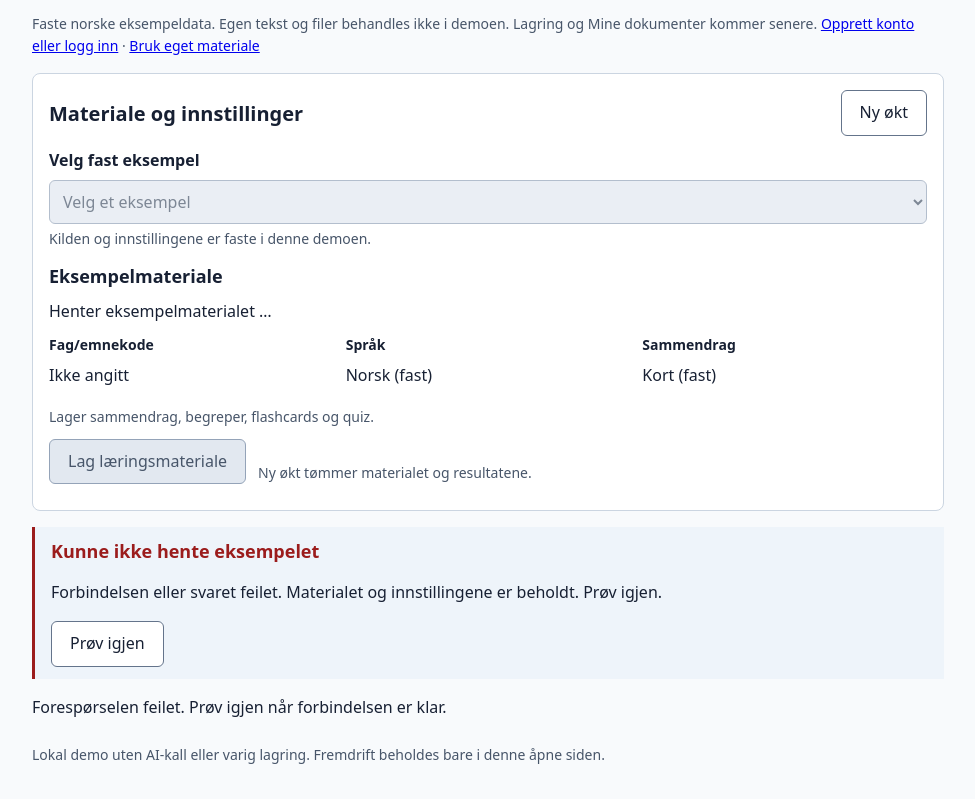
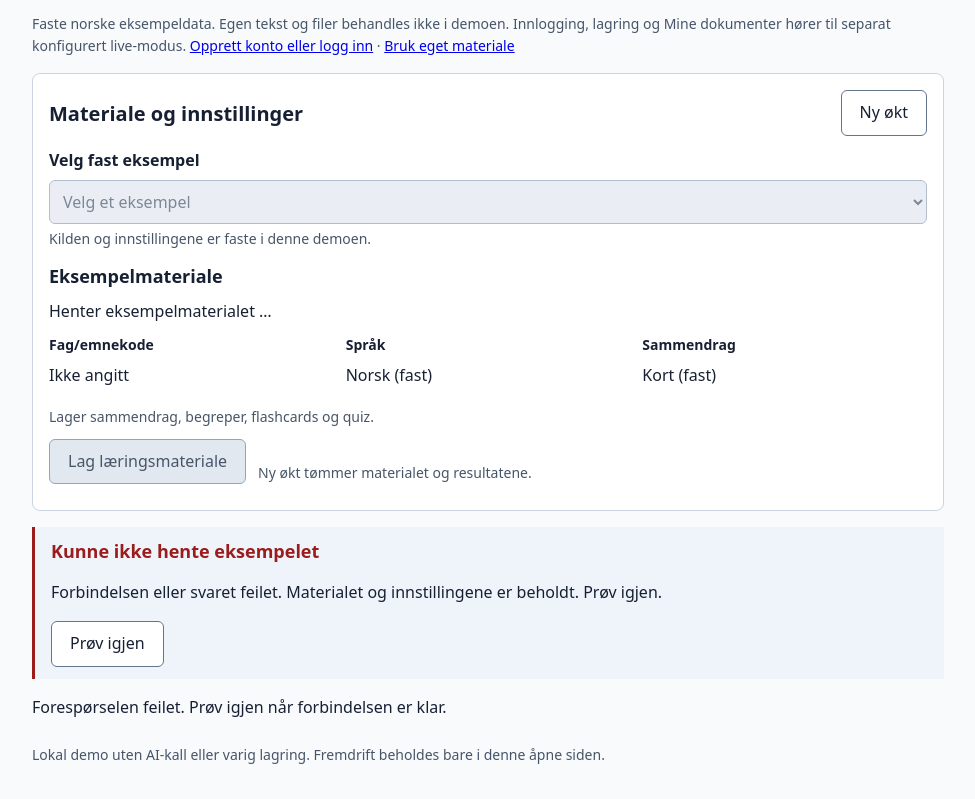
Before and after one commit to IBE160-2026/G79-hansen, a website: page app/static/index.html in a window 1280 px wide. Shown: the part 104-903 px from the top of the page, without its empty margins (152-1127 px from the left). Drawn offline with Linux system fonts and the light colour scheme; files that its build step writes are made by us from their sources; no server answers; files whose address does not match are found by name.

```diff
--- a/app/static/index.html
+++ b/app/static/index.html
@@ -12,7 +12,7 @@
   <header>
     <h1>AI Study Buddy <span class="demo-label">Demo – eksempeldata</span></h1>
     <p class="muted">Fra kursmateriale til oversikt og øving.</p>
-    <p class="source">Faste norske eksempeldata. Egen tekst og filer behandles ikke i demoen. Lagring og Mine dokumenter kommer senere. <a href="/account">Opprett konto eller logg inn</a> · <a href="/workspace">Bruk eget materiale</a></p>
+    <p class="source">Faste norske eksempeldata. Egen tekst og filer behandles ikke i demoen. Innlogging, lagring og Mine dokumenter hører til separat konfigurert live-modus. <a href="/account">Opprett konto eller logg inn</a> · <a href="/workspace">Bruk eget materiale</a></p>
   </header>
   <section class="panel material-panel" aria-labelledby="material-heading">
     <div class="material-heading">
```
Also changed, not shown: .docs/implementation-artifacts/delivery-checklist-2026-11-19.md, .docs/implementation-artifacts/usability-check-2026-11-19.md (added), .reflection-doc/refleksjonsnotater.md, .reflection-doc/refleksjonsrapport-utkast.md (added).
